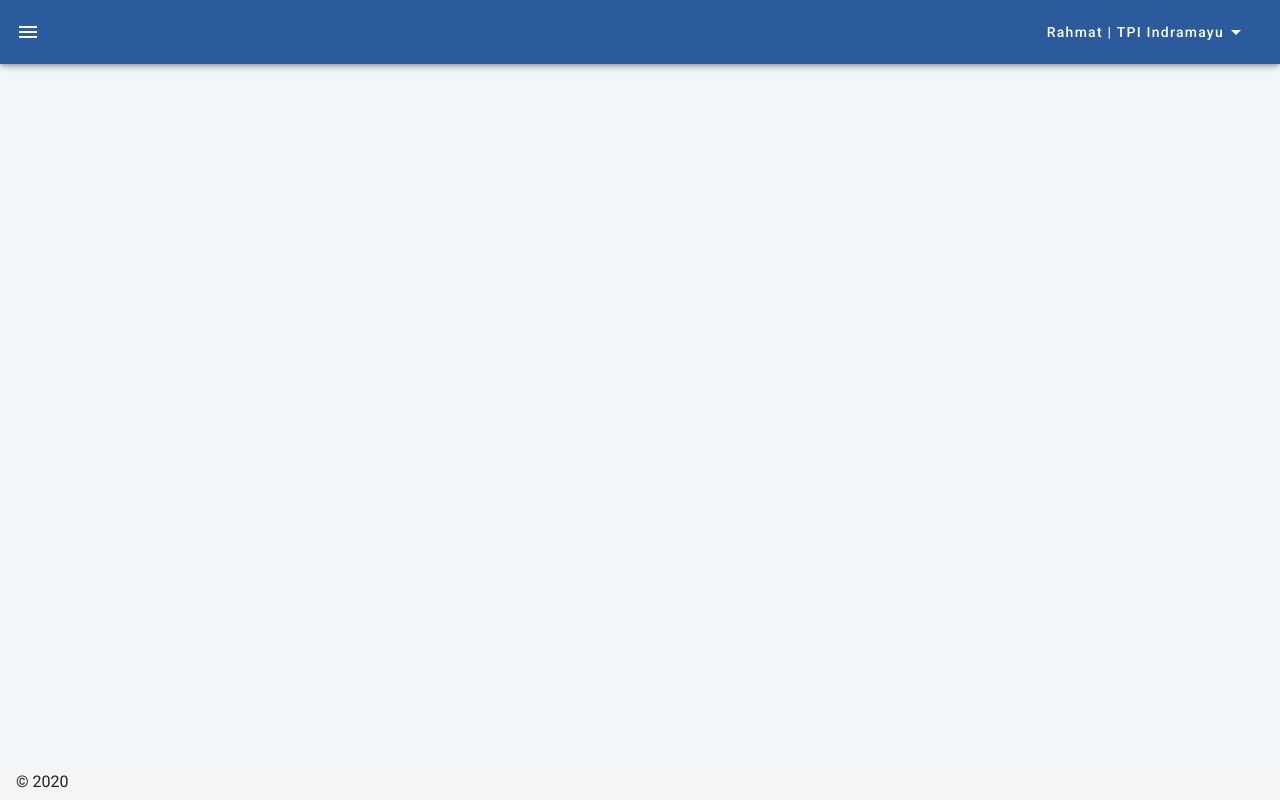
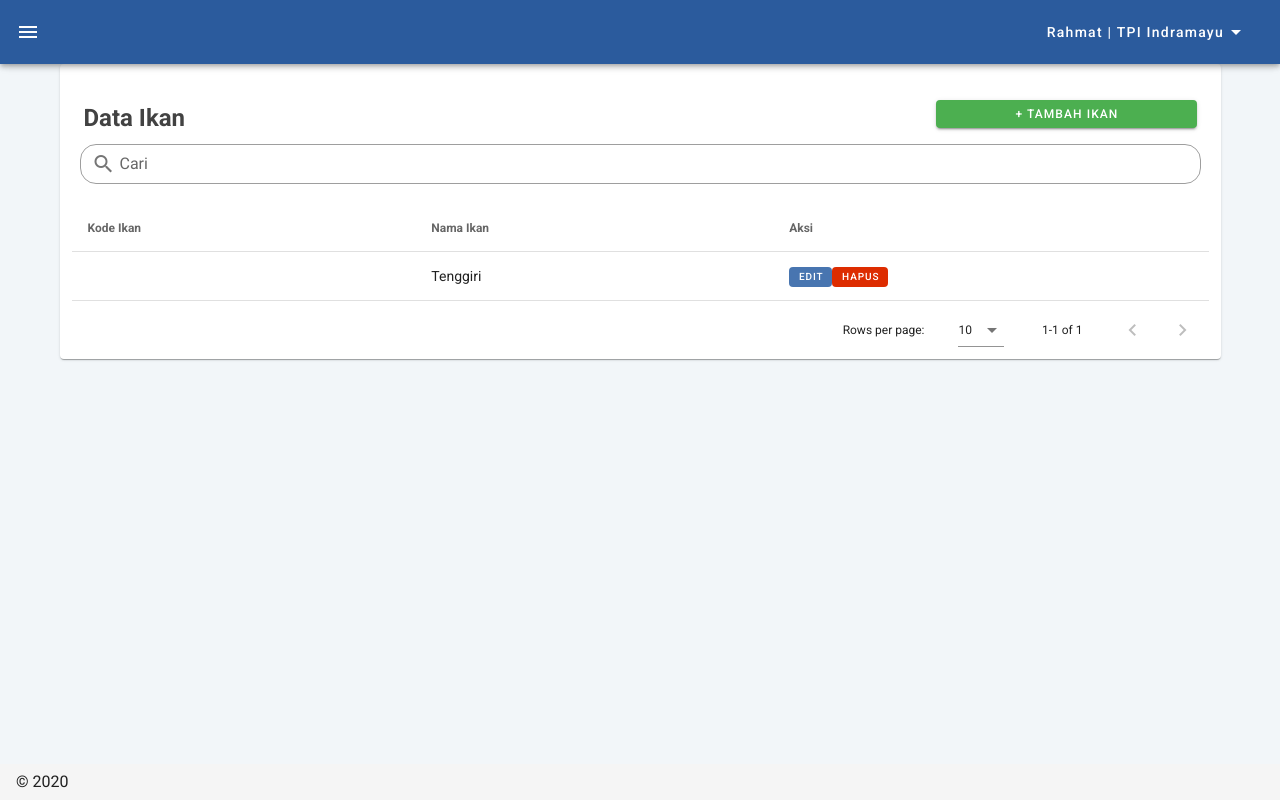
Before and after one commit to fathiyatia/frontend-sitpi, a Nuxt app: page /ikan/dataIkan in a window 1280 px wide. Built offline with nearby package versions, Linux system fonts and the light colour scheme; no server answers.

Commit message:
create fish input

```diff
--- /dev/null
+++ b/pages/ikan/dataIkan.vue
@@ -0,0 +1,281 @@
+<template>
+  <v-data-table
+    :headers="headers"
+    :items="fish"
+    :search="search"
+    sort-by="created_at"
+    sort-desc
+    class="elevation-1 px-3"
+  >
+    <template v-slot:top>
+      <v-row class="mx-0  pt-6">
+        <v-col cols="12" lg="9" md="9">
+          <h2 class="accent--text">Data Ikan</h2>
+        </v-col>
+        <v-col lg="3" md="3">
+          <v-btn block small color="success" @click="popupDialogTambah()">
+            + Tambah Ikan
+          </v-btn>
+        </v-col>
+
+        <!--Dialog Tambah Ikan--->
+        <v-dialog v-model="dialogTambah" persistent max-width="600px">
+          <v-card>
+            <v-card-title>
+              <span class="headline">Tambah Ikan</span>
+            </v-card-title>
+            <v-card-text>
+              <v-container>
+                <v-form
+                  class=""
+                  no-gutters
+                  ref="form"
+                  v-model="valid"
+                  lazy-validation
+                >
+                  <v-text-field
+                    label="Kode Ikan"
+                    v-model="input.code"
+                    :rules="required"
+                    required
+                  ></v-text-field>
+                  <v-text-field
+                    label="Nama Ikan"
+                    v-model="input.name"
+                    :rules="required"
+                    required
+                  ></v-text-field>
+                </v-form>
+              </v-container>
+            </v-card-text>
+            <v-card-actions>
+              <v-spacer></v-spacer>
+              <v-btn color="accent" text @click="closeTambah">
+                Batal
+              </v-btn>
+              <v-btn color="primary" text @click="storeFish">
+                Simpan
+              </v-btn>
+            </v-card-actions>
+          </v-card>
+        </v-dialog>
+
+        <!--Dialog Edit--->
+        <v-dialog v-model="dialogEdit" persistent max-width="600px">
+          <v-card>
+            <v-card-title>
+              <span class="headline">Edit Ikan </span>
+            </v-card-title>
+            <v-card-text>
+              <v-container>
+                <v-row>
+                  <v-text-field
+                    label="Kode Ikan"
+                    required
+                    v-model="inputedit.code"
+                  ></v-text-field>
+                  <v-text-field
+                    label="Nama Ikan"
+                    required
+                    v-model="inputedit.name"
+                  ></v-text-field>
+                </v-row>
+              </v-container>
+            </v-card-text>
+            <v-card-actions>
+              <v-spacer></v-spacer>
+              <v-btn color="accent" text @click="closeEdit">
+                Batal
+              </v-btn>
+              <v-btn color="primary" text @click="updateFish()">
+                Simpan
+              </v-btn>
+            </v-card-actions>
+          </v-card>
+        </v-dialog>
+
+        <!--Dialog Delete--->
+        <v-dialog v-model="dialogDelete" max-width="500px">
+          <v-card>
+            <v-card-title class="justify-center"
+              >Anda yakin ingin menghapus data ini?</v-card-title
+            >
+            <v-card-actions>
+              <v-spacer></v-spacer>
+              <v-btn color="primary" text @click="closeDelete">Batal</v-btn>
+              <v-btn color="error" text @click="deleteFish">Hapus</v-btn>
+              <v-spacer></v-spacer>
+            </v-card-actions>
+          </v-card>
+        </v-dialog>
+      </v-row>
+
+      <template>
+        <v-text-field
+          outlined
+          dense
+          class="mt-2 px-2 mb-5 rounded-xl"
+          v-model="search"
+          prepend-inner-icon="mdi-magnify"
+          label="Cari"
+          single-line
+          hide-details
+        ></v-text-field>
+      </template>
+    </template>
+    <template v-slot:item.id="{ item }">
+      <v-btn x-small color="secondary" depressed @click="getById(item.id)">
+        Edit
+      </v-btn>
+      <v-btn
+        x-small
+        color="error"
+        depressed
+        @click="popupDialogDelete(item.id)"
+      >
+        Hapus
+      </v-btn>
+    </template>
+  </v-data-table>
+</template>
+
+<script>
+export default {
+  data: () => ({
+    valid: true,
+    required: [v => !!v || "Data ini harus diisi"],
+    dialogDelete: false,
+    dialogTambah: false,
+    dialogEdit: false,
+    search: "",
+    headers: [
+      {
+        text: "Kode Ikan",
+        align: "start",
+
+        value: "code"
+      },
+      { text: "Nama Ikan", value: "name" },
+      { text: "Aksi", value: "id" }
+    ],
+    input: {
+      name: null,
+      code: null
+    },
+    inputedit: {
+      name: null,
+      code: null
+    },
+    fish: [
+      {
+        name: "Tenggiri"
+      }
+    ]
+  }),
+
+  watch: {
+    dialogDelete(val) {
+      val || this.closeDelete();
+    },
+    dialogTambah(val) {
+      val || this.closeTambah();
+    },
+    dialogEdit(val) {
+      val || this.closeEdit();
+    }
+  },
+
+  mounted() {
+    this.getAllFish();
+  },
+
+  methods: {
+    popupDialogDelete(id) {
+      this.dialogDelete = true;
+      this.currentId = id;
+    },
+
+    popupDialogTambah() {
+      this.dialogTambah = true;
+    },
+
+    popupDialogEdit(id) {
+      this.dialogEdit = true;
+      this.currentId = id;
+    },
+
+    closeDelete() {
+      this.dialogDelete = false;
+    },
+
+    closeTambah() {
+      this.dialogTambah = false;
+    },
+
+    closeEdit() {
+      this.dialogEdit = false;
+    },
+
+    deleteFish() {
+      try {
+        this.$api("fish", "delete", this.currentId).finally(() => {
+          this.getAllFish();
+          this.dialogDelete = false;
+        });
+      } catch (e) {
+        console.log(e);
+      }
+    },
+
+    async getAllFish() {
+      try {
+        this.fish = await this.$api("fish", "index", null);
+      } catch (e) {
+        console.log(e);
+      }
+    },
+    //res
+    async storeFish() {
+      if (this.$refs.form.validate()) {
+        try {
+          const result = await this.$api("fish", "store", this.input).finally(
+            response => {
+              this.getAllFish();
+              this.dialogTambah = false;
+              this.input.name = null;
+              return response;
+            }
+          );
+        } catch (e) {
+          console.log(e);
+        }
+      }
+    },
+
+    async getById(id) {
+      try {
+        this.inputedit = await this.$api("fish", "get_by_id", id);
+        this.dialogEdit = true;
+      } catch (e) {
+        console.log(e);
+      }
+    },
+    // res
+    async updateFish() {
+      try {
+        const result = await this.$api(
+          "fish",
+          "update",
+          this.inputedit
+        ).finally(response => {
+          this.getAllFish();
+          this.dialogEdit = false;
+          return response;
+        });
+      } catch (e) {
+        console.log(e);
+      }
+    }
+  }
+};
+</script>
```
